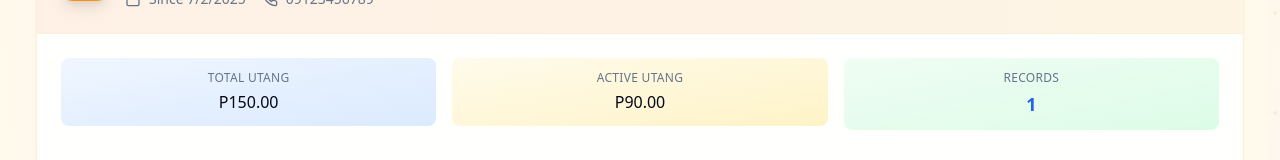
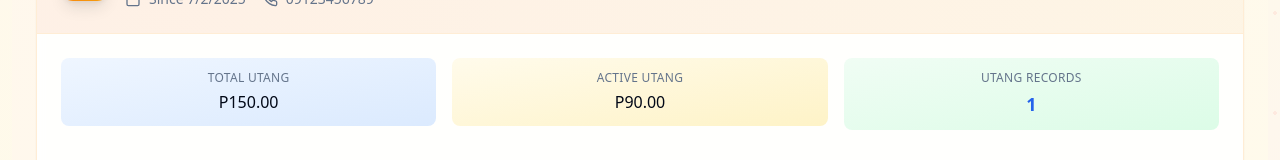
Before and after one commit to jsephandrade/tindahan-utang-tracker, a React (Vite) app: page / in a window 1280 px wide. Both pictures are taken after a click on the tab "Customers". Shown: the part 462-622 px from the top of the page. Built offline with nearby package versions, Linux system fonts and the light colour scheme.

Commit message:
Visual edit in Lovable
Edited UI in Lovable

```diff
--- a/src/components/CustomerManagement.tsx
+++ b/src/components/CustomerManagement.tsx
@@ -268,7 +268,8 @@ const CustomerManagement = () => {
 
                         <div className="text-center">
                           <div className="bg-gradient-to-br from-green-50 to-green-100 rounded-lg p-3">
-                            <p className="text-xs text-muted-foreground uppercase tracking-wide font-medium mb-1">Records</p>
+                            <p className="text-xs text-muted-foreground uppercase tracking-wide font-medium mb-1">UTANG
+RECORDS</p>
                             <p className="text-lg font-bold text-blue-600">
                               {utangHistory.length}
                             </p>
```
